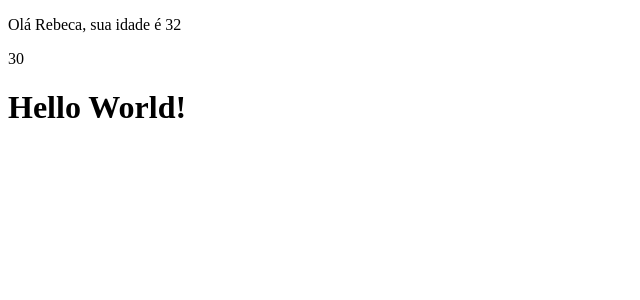
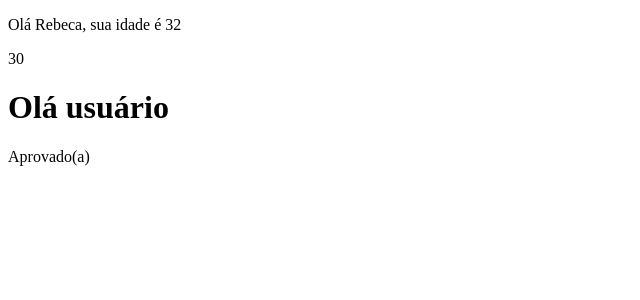
Before and after one commit to Guilherme-Ferreira-Tombini/vue-preject-initial, a Vue app: page / in a window 1280 px wide. Shown: the top 300 px of the page, without its empty margins (0-640 px from the left). Built offline with nearby package versions, Linux system fonts and the light colour scheme.

Commit message:
Utilizando v-if, v-else-if e v-else

```diff
--- a/src/componentes/Exemplo02Condicional.vue
+++ b/src/componentes/Exemplo02Condicional.vue
@@ -1,9 +1,15 @@
 <!-- SCRIPT -->
 <script setup>
     let exibir = true;
+    let media = 10;
 </script>
 
 <!-- HTML -->
  <template>
-    <h1 v-if="exibir">Hello World!</h1>
+    <h1 v-if="exibir">Olá usuário</h1>
+
+    <!-- Utilizando comandos de "if" e "else" para comparações -->
+    <p v-if="media >= 7">Aprovado(a)</p>
+    <p v-else-if="media < 7 && media >= 3">Em exame</p>
+    <p v-else>Reprovado(a)</p>
  </template>
```
